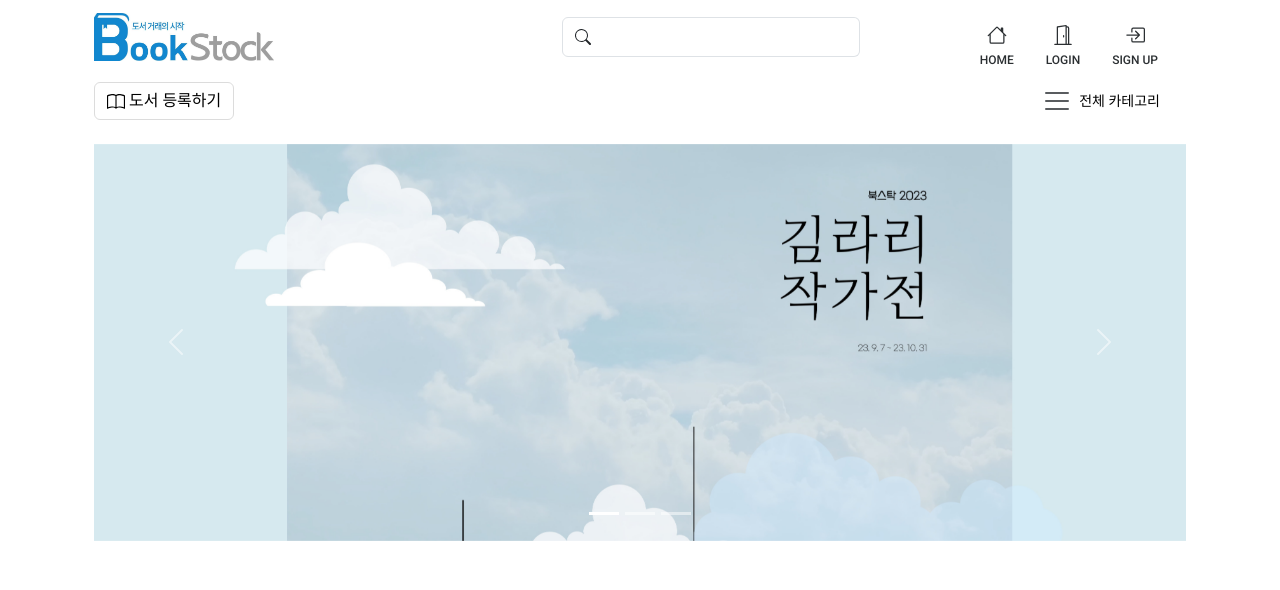
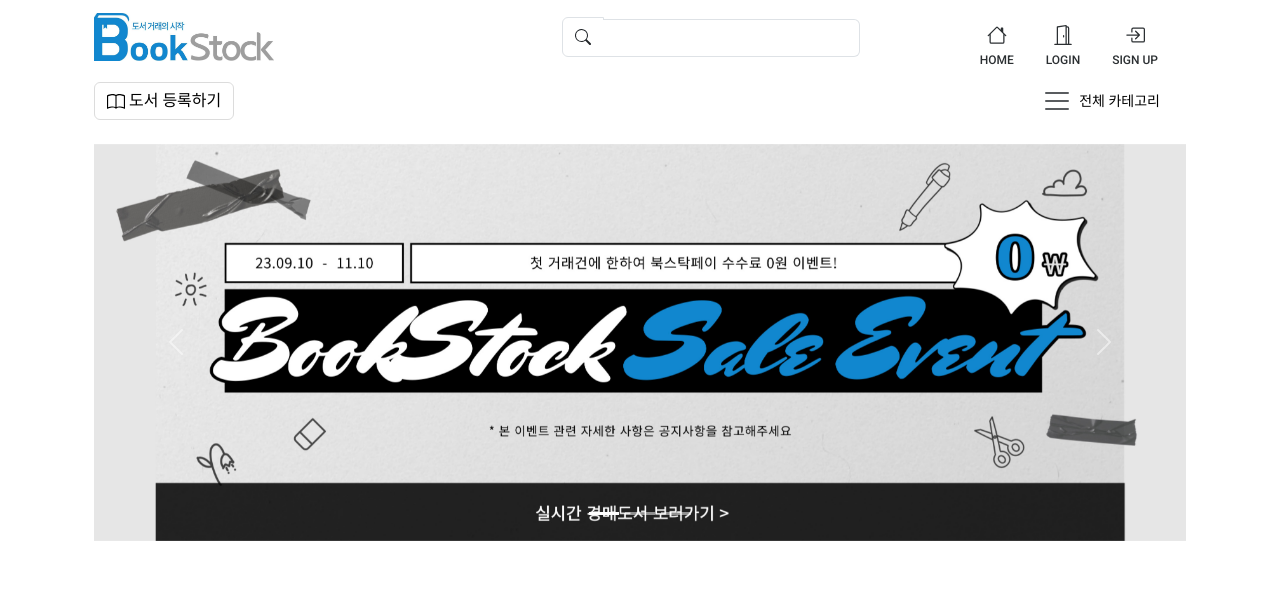
Before and after one commit to kimjun14/Bookstock, a React (Create React App) app in the folder bookstok-app/: page / in a window 1280 px wide. Both pictures are taken after a click on the button 604 px from the left and 513 px from the top of the page. Shown: the top 590 px of the page. Built offline with nearby package versions, Linux system fonts and the light colour scheme.

Commit message:
mainPage / carousel (배너이미지슬라이드) 수정 / 유상민

```diff
--- a/bookstok-app/src/App.js
+++ b/bookstok-app/src/App.js
@@ -5,7 +5,7 @@
 import SearchResult from "./pages/searchResult/newIndex";
 import Trading from "./pages/Trading";
 import MainPage from "./pages/mainPage";
-import SignUp from "./pages/signUp";
+import SignUp from "./pages/signUp/newIndex";
 import MyPage from "./pages/myPage";
 import BookSignUp from "./pages/bookSignUp/variant";
 
--- a/bookstok-app/src/components/Layout/header.js
+++ b/bookstok-app/src/components/Layout/header.js
@@ -4,7 +4,7 @@
 import { useNavigate } from "react-router";
 import './header.css'
 import Home from "./header/Home";
-import SignIn from "./header/SignIn";
+import SignIn from "./header/signIn";
 import MyPage from "./header/MyPage";
 import SignUp from "./header/SignUp";
 
--- a/bookstok-app/src/pages/mainPage/index.js
+++ b/bookstok-app/src/pages/mainPage/index.js
@@ -3,81 +3,36 @@
 import banner2 from '../../img/banner2.jpg';
 import banner3 from '../../img/banner3.jpg';
 import { Link } from 'react-router-dom';
+import { Carousel } from 'react-bootstrap';
 
 function MainPage() {
     return (
         <div>
             {/* 본문 상단 슬라이드 배너 */}
             <div id="topSector" className="container-fluid">
-                <div
-                    id="carouselExampleIndicators"
-                    className="carousel slide"
-                    data-bs-ride="carousel"
-                >
-                    <div className="carousel-indicators">
-                        <button
-                            type="button"
-                            data-bs-target="#carouselExampleIndicators"
-                            data-bs-slide-to="0"
-                            className="active"
-                            aria-current="true"
-                            aria-label="Slide 1"
-                        ></button>
-                        <button
-                            type="button"
-                            data-bs-target="#carouselExampleIndicators"
-                            data-bs-slide-to="1"
-                            aria-label="Slide 2"
-                        ></button>
-                        <button
-                            type="button"
-                            data-bs-target="#carouselExampleIndicators"
-                            data-bs-slide-to="2"
-                            aria-label="Slide 3"
-                        ></button>
-                    </div>
-                    <div className="carousel-inner">
-                        <div className="carousel-item active">
+                <Carousel>
+                    <Carousel.Item>
+                        <img
+                            src={banner2}
+                            className="d-block w-100"
+                            alt="Slide 1"
+                        />
+                    </Carousel.Item>
+                    <Carousel.Item>
                         <img
                             src={banner}
                             className="d-block w-100"
-                                alt="Slide 1"
-                            />
-                        </div>
-                        <div className="carousel-item">
-                            <img
-                                src={banner2}
-                                className="d-block w-100"
                             alt="Slide 2"
                         />
-                        </div>
-                        <div className="carousel-item">
+                    </Carousel.Item>
+                    <Carousel.Item>
                         <img
                             src={banner3}
                             className="d-block w-100"
                             alt="Slide 3"
                         />
-                        </div>
-                    </div>
-                    <button
-                        className="carousel-control-prev"
-                        type="button"
-                        data-bs-target="#carouselExampleIndicators"
-                        data-bs-slide="prev"
-                    >
-                        <span className="carousel-control-prev-icon" aria-hidden="true"></span>
-                        <span className="visually-hidden">Previous</span>
-                    </button>
-                    <button
-                        className="carousel-control-next"
-                        type="button"
-                        data-bs-target="#carouselExampleIndicators"
-                        data-bs-slide="next"
-                    >
-                        <span className="carousel-control-next-icon" aria-hidden="true"></span>
-                        <span className="visually-hidden">Next</span>
-                    </button>
-                </div>
+                    </Carousel.Item>
+                </Carousel>
             </div>
 
             <div className="container mt-5 mb-3">
```
Lines whose indentation alone changed are shown as unchanged.
